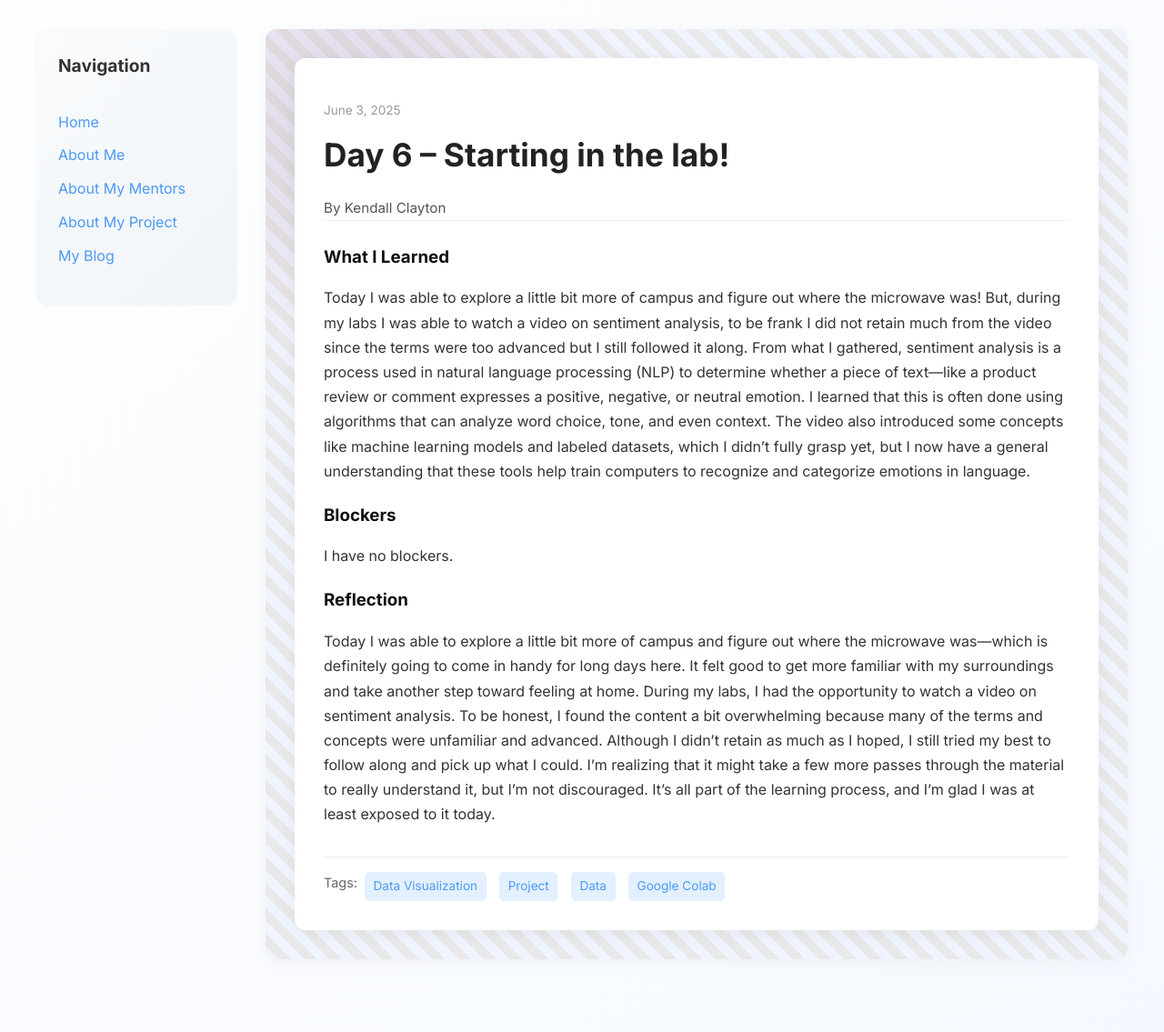
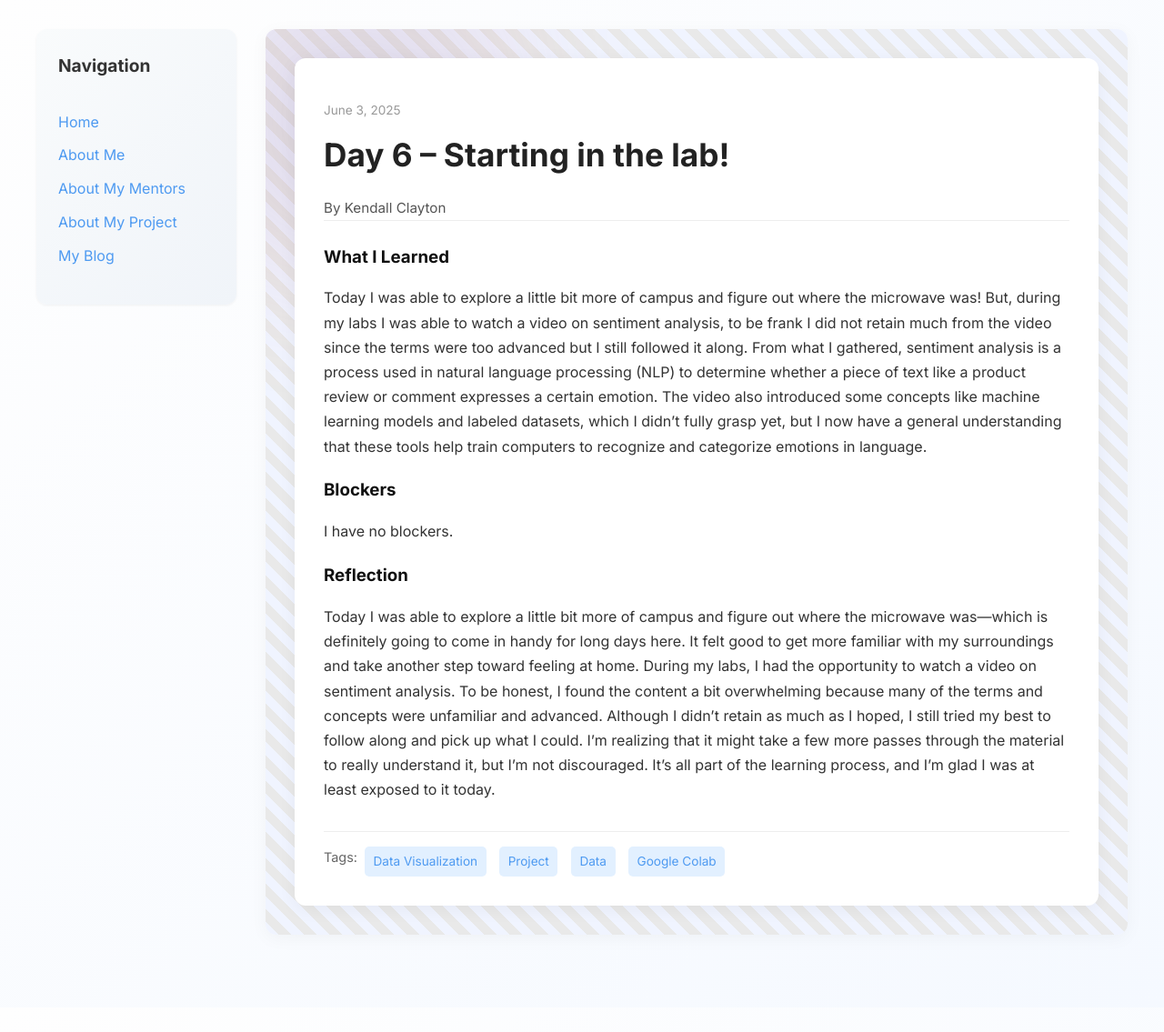
Before and after one commit to kendallzoe/kendallzoe.github.io, a Jekyll site: the page built from _posts/2025-06-03-day-6.md, in a window 1280 px wide. Shown: the whole page at 91% size. Built offline with Jekyll 4.4.1, drawn with Linux system fonts in a browser that asks for light colours; after the commit the page ends 1108 px from its top, so only the background shows below that.

Commit message:
Update 2025-06-03-day-6.md

```diff
--- a/_posts/2025-06-03-day-6.md
+++ b/_posts/2025-06-03-day-6.md
@@ -7,7 +7,7 @@ permalink: /day6.html
 tags: ["Data Visualization", "Project", "Data", "Google Colab"]
 
 what_i_learned: |
-   Today I was able to explore a little bit more of campus and figure out where the microwave was! But, during my labs I was able to watch a video on sentiment analysis, to be frank I did not retain much from the video since the terms were too advanced but I still followed it along. From what I gathered, sentiment analysis is a process used in natural language processing (NLP) to determine whether a piece of text—like a product review or comment expresses a positive, negative, or neutral emotion. I learned that this is often done using algorithms that can analyze word choice, tone, and even context. The video also introduced some concepts like machine learning models and labeled datasets, which I didn’t fully grasp yet, but I now have a general understanding that these tools help train computers to recognize and categorize emotions in language.
+   Today I was able to explore a little bit more of campus and figure out where the microwave was! But, during my labs I was able to watch a video on sentiment analysis, to be frank I did not retain much from the video since the terms were too advanced but I still followed it along. From what I gathered, sentiment analysis is a process used in natural language processing (NLP) to determine whether a piece of text like a product review or comment expresses a certain emotion. The video also introduced some concepts like machine learning models and labeled datasets, which I didn’t fully grasp yet, but I now have a general understanding that these tools help train computers to recognize and categorize emotions in language.
 
 blockers: |
   I have no blockers.
```
